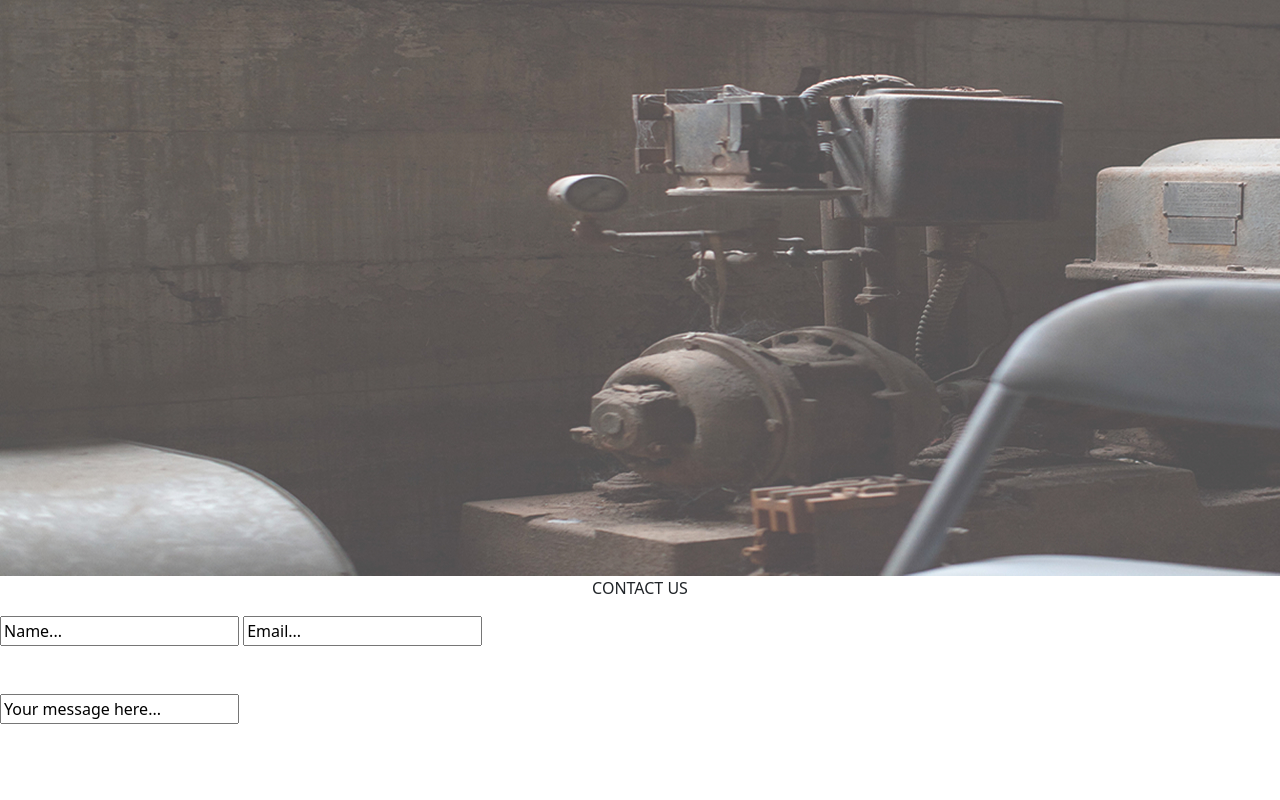
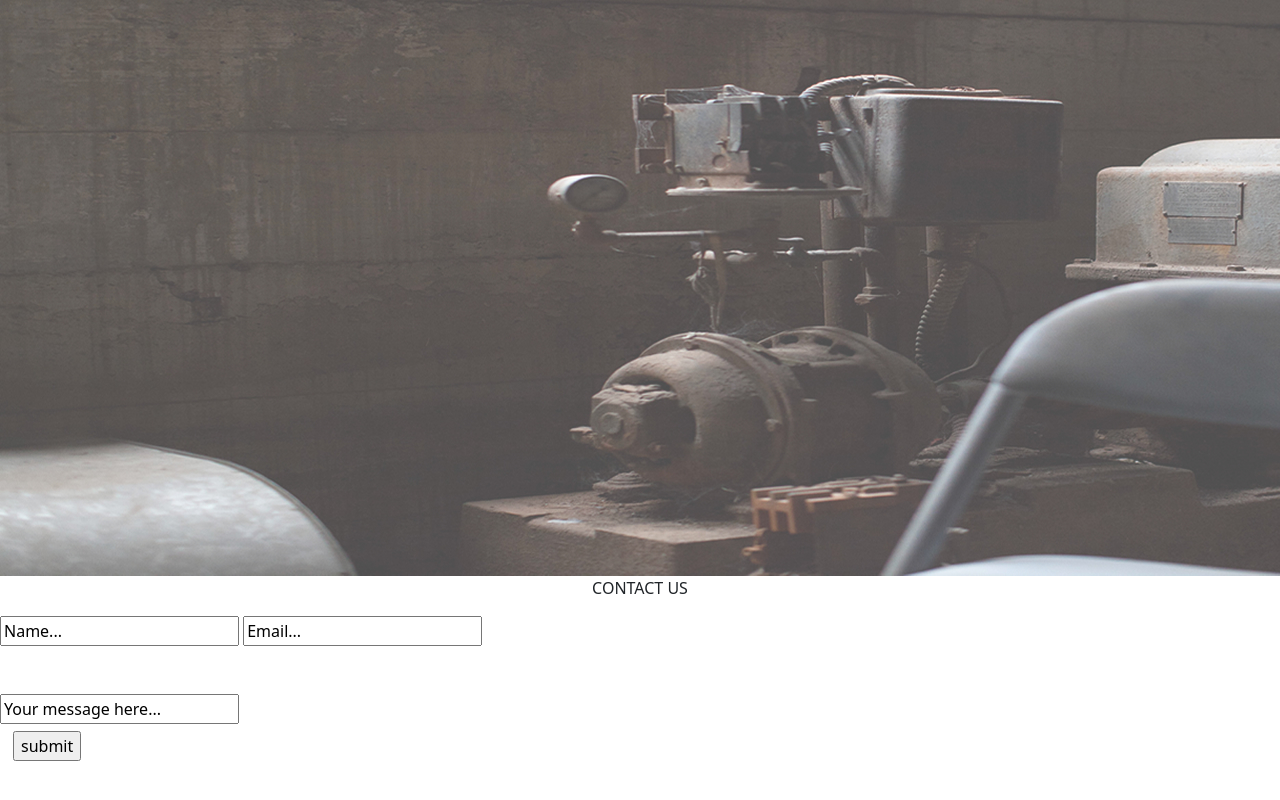
Before and after one commit to rugendo/wk3-project, a plain HTML site: page index.html in a window 1280 px wide. Shown: the part 1757-2557 px from the top of the page. Before the commit the page ends 2481 px from the top, so only its background shows below. Drawn offline with nearby package versions, Linux system fonts and the light colour scheme.

Commit message:
added submit button

```diff
--- a/index.html
+++ b/index.html
@@ -148,8 +148,8 @@
 
                 </div>
 
-                <div>
-
+                <div class="btn">
+                    <input type="submit" value="submit">
 
                 </div>
 
@@ -160,6 +160,16 @@
 
         </div>
     </div>
+    <br><br>
+    <div class="row">
+        <div class="cl-md-3" id="smedia">
+
+
+        </div>
+
+
+
+    </div>
 </body>
 
 </html>
```
